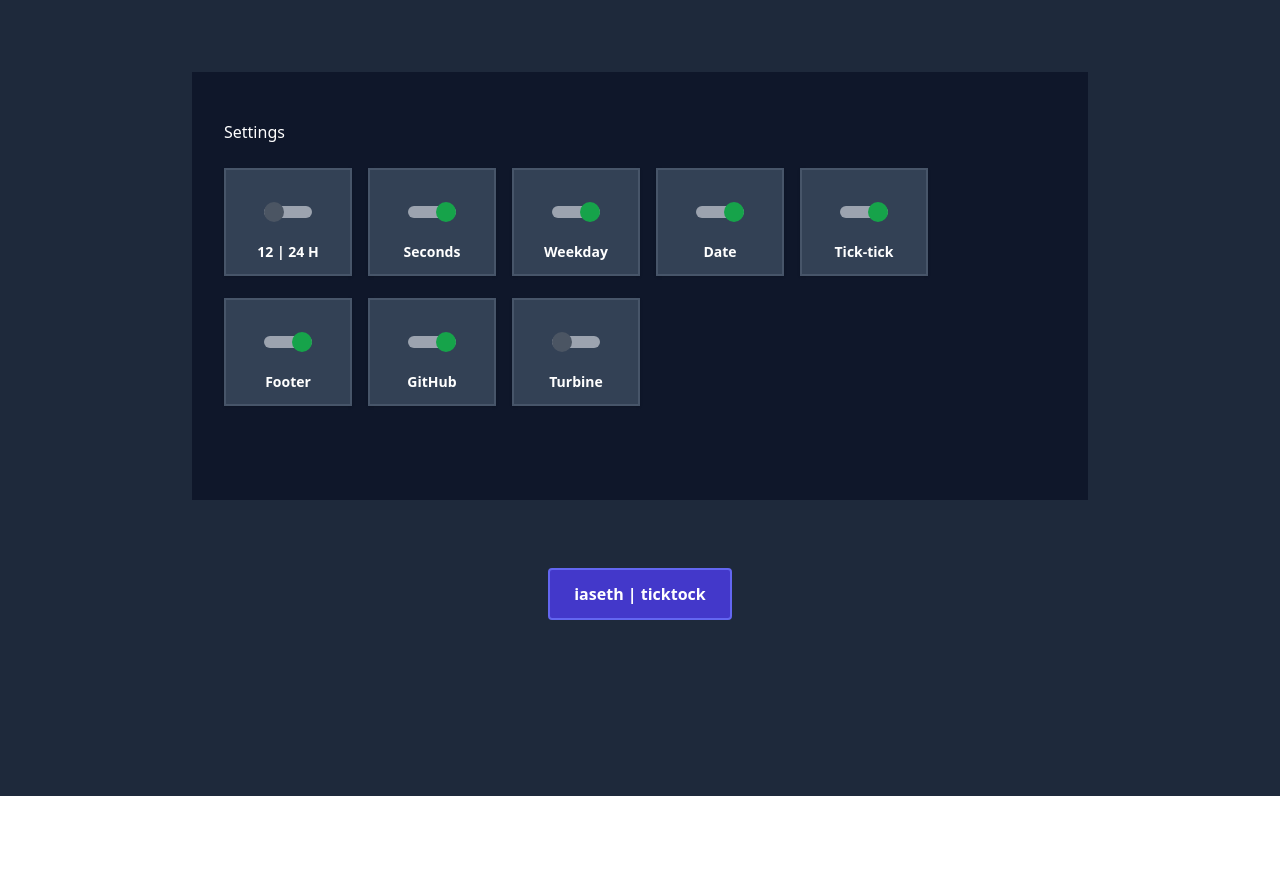
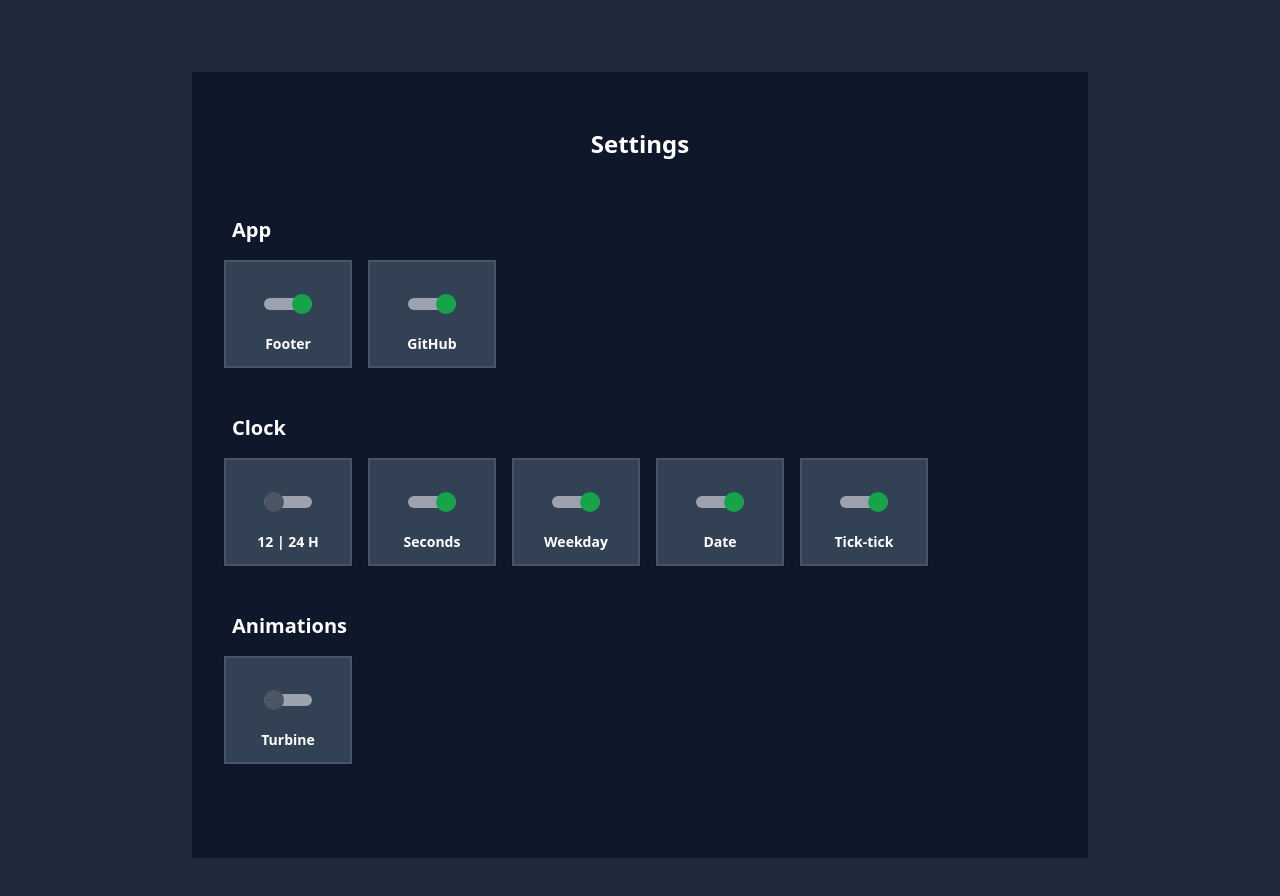
Before and after one commit to iaseth/ticktock, a React (Create React App) app: page / in a window 1280 px wide. Shown: the part 840-1736 px from the top of the page. Before the commit the page ends 1636 px from the top, so only its background shows below. Built offline with nearby package versions, Linux system fonts and the light colour scheme.

Commit message:
Split Settings into sections

```diff
--- a/src/TickTock/Settings.js
+++ b/src/TickTock/Settings.js
@@ -13,17 +13,24 @@ export default function Settings ({
 	showTurbines, setShowTurbines
 }) {
 
+	const sectionHeadingClass = "px-2 pt-6 pb-4 font-bold text-xl";
+
 	return (
 		<div className="Settings max-w-4xl m-auto bg-slate-900 px-4 py-12 text-white">
-			<h2 className="px-4">Settings</h2>
+			<h2 className="px-4 py-2 font-bold text-2xl text-center">Settings</h2>
 			<div className="px-4 py-6">
+				<h3 className={sectionHeadingClass}>App</h3>
+				<Toggle x={showFooter} setX={setShowFooter} title="Footer" />
+				<Toggle x={showGitHub} setX={setShowGitHub} title="GitHub" />
+
+				<h3 className={sectionHeadingClass}>Clock</h3>
 				<Toggle x={showAmPm} setX={setShowAmPm} title="12 | 24 H" />
 				<Toggle x={showSeconds} setX={setShowSeconds} title="Seconds" />
 				<Toggle x={showWeekday} setX={setShowWeekday} title="Weekday" />
 				<Toggle x={showDate} setX={setShowDate} title="Date" />
 				<Toggle x={ticktick} setX={setTicktick} title="Tick-tick" />
-				<Toggle x={showFooter} setX={setShowFooter} title="Footer" />
-				<Toggle x={showGitHub} setX={setShowGitHub} title="GitHub" />
+
+				<h3 className={sectionHeadingClass}>Animations</h3>
 				<Toggle x={showTurbines} setX={setShowTurbines} title="Turbine" />
 			</div>
 		</div>
--- a/src/TickTock/TickTock.js
+++ b/src/TickTock/TickTock.js
@@ -20,14 +20,16 @@ const project_link = <a href={project_URL} target="_blank" rel="noreferrer" clas
 
 export default function TickTock () {
 	let [date, setDate] = React.useState(new Date());
+
 	let [showFooter, setShowFooter] = React.useState(true);
+	let [showGitHub, setShowGitHub] = React.useState(true);
 
 	let [showAmPm, setShowAmPm] = React.useState(false);
 	let [showSeconds, setShowSeconds] = React.useState(true);
 	let [showWeekday, setShowWeekday] = React.useState(true);
 	let [showDate, setShowDate] = React.useState(true);
 	let [ticktick, setTicktick] = React.useState(true);
-	let [showGitHub, setShowGitHub] = React.useState(true);
+
 	let [showTurbines, setShowTurbines] = React.useState(false);
 
 	let seconds = date.getSeconds();
```
